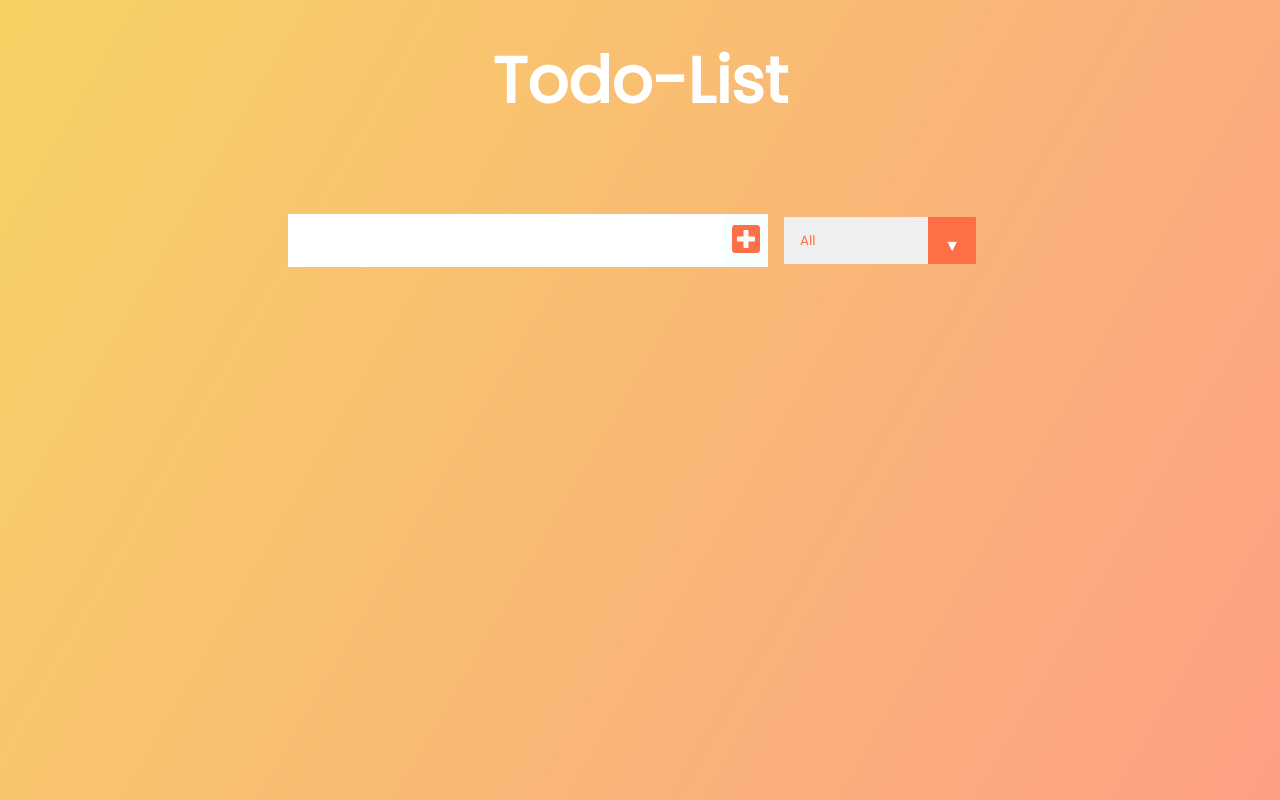
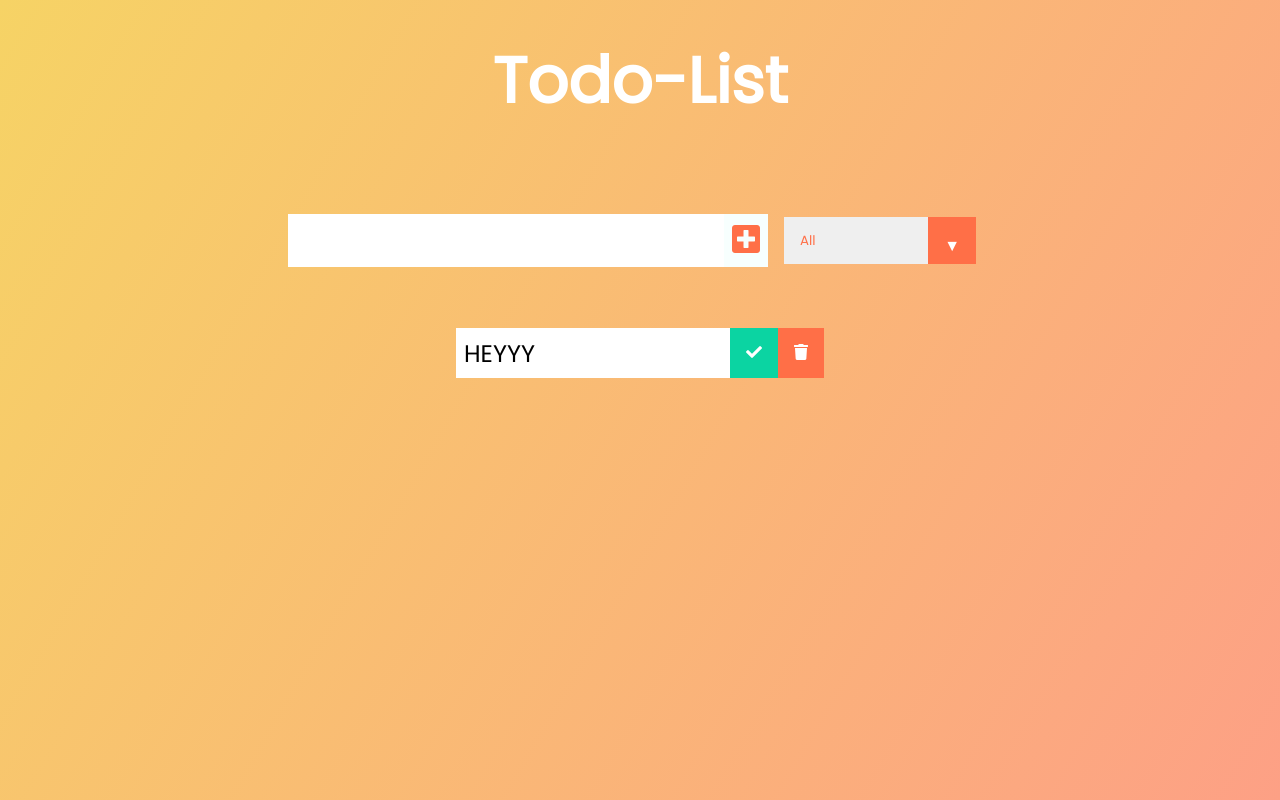
Before and after one commit to Ssekyanzi-Tsean/to-do, a React (Create React App) app in the folder to-do/: page / in a window 1280 px wide. Built offline with nearby package versions, Linux system fonts and the light colour scheme.

Commit message:
Added some todo components and the Check and Trash Button also the display form of Todoz

```diff
--- /dev/null
+++ b/to-do/src/components/Todo.js
@@ -0,0 +1,13 @@
+import React from 'react';
+
+const Todo = () => {
+    return(
+        <div className="todo">
+            <li className="todo-item">HEYYY</li>
+            <button className="complete-btn"><i className="fas fa-check"></i></button>
+            <button className="trash-btn"><i className="fas fa-trash"></i></button>
+            </div>
+    );
+}
+
+export default Todo;
--- a/to-do/src/components/TodoList.js
+++ b/to-do/src/components/TodoList.js
@@ -1,10 +1,13 @@
 import React from "react";
+import Todo from './Todo';
 
 
 const TodoList = () => {
     return(
         <div className="todo-container">
-            <ul className="todo-list"></ul>
+            <ul className="todo-list">
+                <Todo />
+            </ul>
         </div>
     );
 
```
